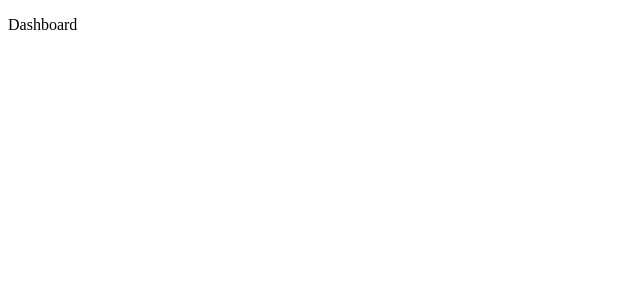
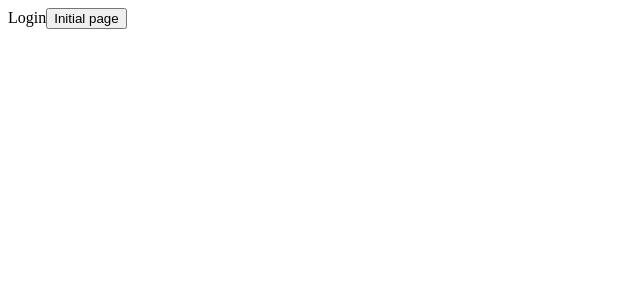
Before and after one commit to Julio1901/data-hub-web, a React (Create React App) app: page /login in a window 1280 px wide. Before the commit this address led to /initial-page. Shown: the top 300 px of the page, without its empty margins (0-640 px from the left). Built offline with nearby package versions, Linux system fonts and the light colour scheme.

Commit message:
Navigation implemented

```diff
--- a/src/app/pages/dashboard/Dashboard.tsx
+++ b/src/app/pages/dashboard/Dashboard.tsx
@@ -1,6 +1,11 @@
+import { Link } from "react-router-dom";
 
 export const Dashboard = () => {
     return (
-        <p>Dashboard</p>
+        <>
+            <p>Dashboard</p>
+            {/* Primeiro modo de fazer navegação */}
+            <Link to="/login">Login</Link>
+        </>
     );
 }
--- a/src/app/pages/index.ts
+++ b/src/app/pages/index.ts
@@ -1,3 +1,4 @@
 export * from "./dashboard/Dashboard";
+export * from "./login/Login";
 
 // Esse export serve apenas para quando formos importar os componentes não precisar ficar entrando nas pastas e fazendo um caminho longo
--- /dev/null
+++ b/src/app/pages/login/Login.tsx
@@ -0,0 +1,18 @@
+import { useNavigate } from "react-router-dom";
+
+export const Login = () => {
+
+    const navigate = useNavigate();
+
+    // Segundo modo de fazer navegação
+    const handleClick = () => {
+        navigate("/initial-page");
+    }
+
+    return (
+        <div>
+            Login
+            <button onClick={handleClick}>Initial page</button>
+        </div>
+    );
+}
--- a/src/app/routes/index.tsx
+++ b/src/app/routes/index.tsx
@@ -1,16 +1,15 @@
 import { BrowserRouter, Route, Routes as Switch, Navigate } from "react-router-dom";
-import { Dashboard } from "../pages";
+import { Dashboard, Login } from "../pages";
 
 
 export const ProjectRoutes = () => {
     return(
         <BrowserRouter>
             <Switch>
-                {/* <Route path="/login" element={<Login />}/> */}
+                <Route path="/login" element={<Login />}/>
                 <Route path="/initial-page" element={<Dashboard />}/>
                 <Route path="*" element={<Navigate to="/initial-page"/>}/>
             </Switch>
         </BrowserRouter>
     );
-
 }
```
